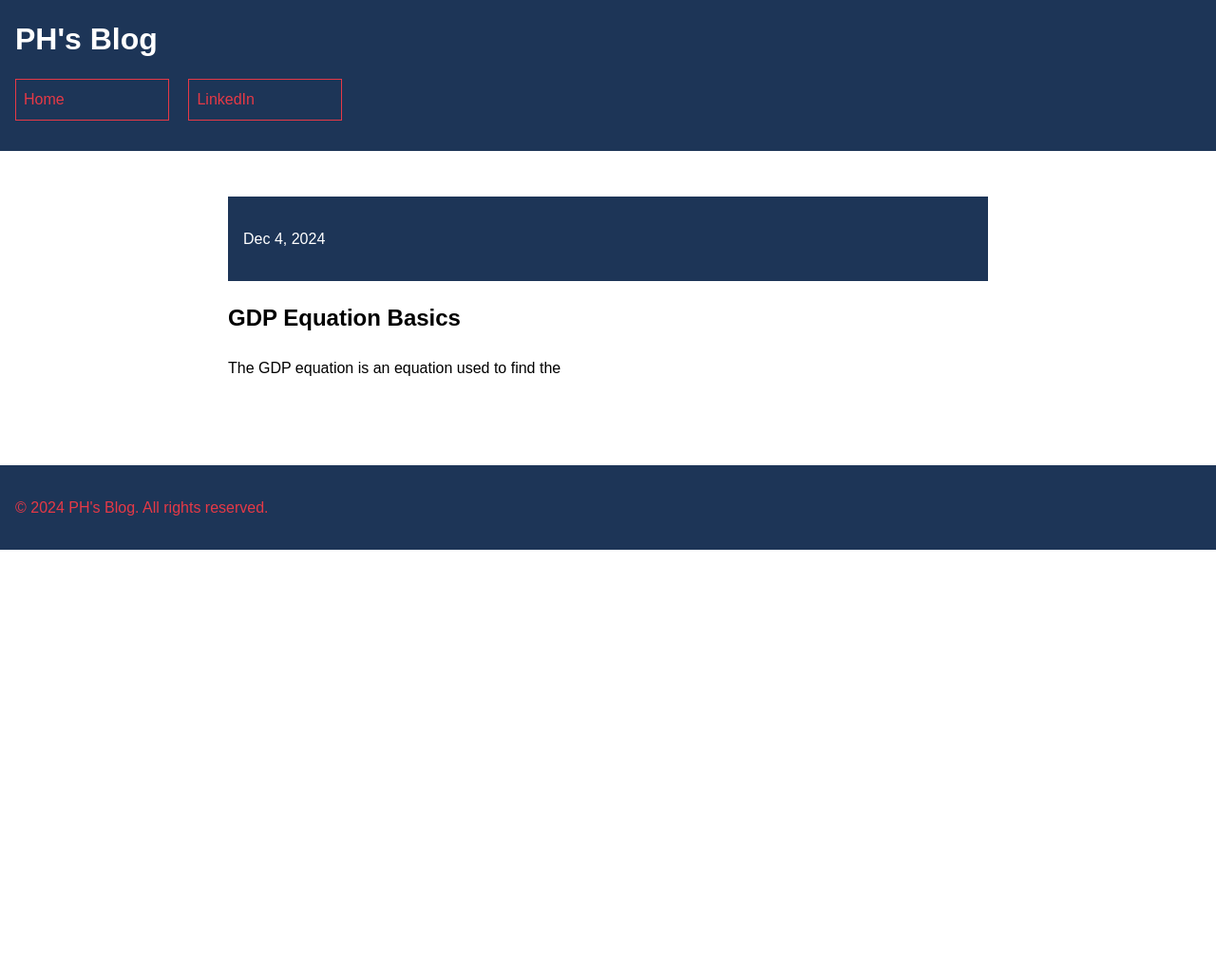
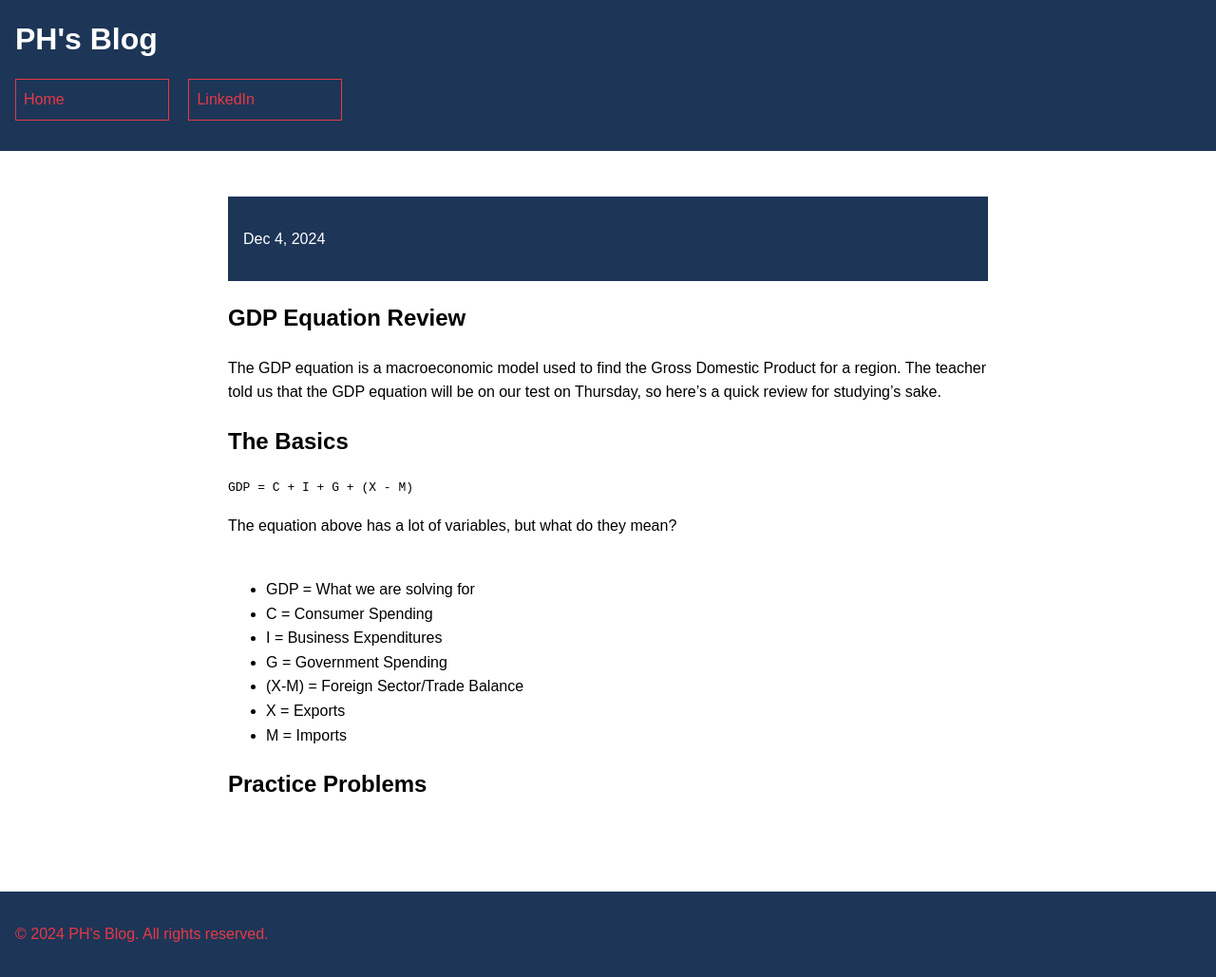
Before and after one commit to CaptainSapphire/PH-s-Blog, a Jekyll site: the page built from _posts/2024-12-4-GDP-Equation.md, in a window 1280 px wide. Shown: the whole page at 95% size. Built offline with Jekyll 4.4.1, drawn with Linux system fonts in a browser that asks for light colours; our own code applies the rules of GitHub Pages for plain Markdown files; before the commit the page ends 900 px from its top, so only the background shows below that.

Commit message:
Update 2024-12-4-GDP-Equation.md

````diff
--- a/_posts/2024-12-4-GDP-Equation.md
+++ b/_posts/2024-12-4-GDP-Equation.md
@@ -1,3 +1,18 @@
-# GDP Equation Basics
+# GDP Equation Review
 
-The GDP equation is an equation used to find the
+The GDP equation is a macroeconomic model used to find the Gross Domestic Product for a region. The teacher told us that the GDP equation will be on our test on Thursday, so here's a quick review for studying's sake.
+
+## The Basics
+```
+GDP = C + I + G + (X - M)
+```
+The equation above has a lot of variables, but what do they mean? <br><br>
+- GDP = What we are solving for
+- C = Consumer Spending
+- I = Business Expenditures
+- G = Government Spending
+- (X-M) = Foreign Sector/Trade Balance
+- X = Exports
+- M = Imports
+
+## Practice Problems
````
